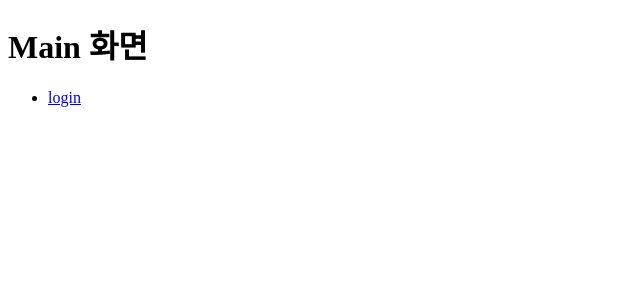
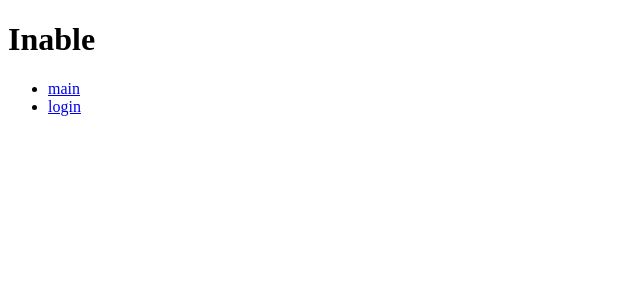
Before and after one commit to G-E-ANADA/inable-fe, a React (Vite) app: page / in a window 1280 px wide. Shown: the top 300 px of the page, without its empty margins (0-640 px from the left). Built offline with nearby package versions, Linux system fonts and the light colour scheme.

Commit message:
[feat] 임시네비게이션 (kan-6)

```diff
--- /dev/null
+++ b/src/pages/Header.tsx
@@ -0,0 +1,22 @@
+import { Link } from "react-router-dom";
+import useAuthStore from "../store/store";
+
+const Header = () => {
+  console.log(useAuthStore.getState().token);
+
+  return (
+    <div>
+      <h1>Inable</h1>
+      <ul>
+        <li>
+          <Link to="/">main</Link>
+        </li>
+        <li>
+          <Link to="/login">login</Link>
+        </li>
+      </ul>
+    </div>
+  );
+};
+
+export default Header;
--- a/src/pages/LoginPage.tsx
+++ b/src/pages/LoginPage.tsx
@@ -2,6 +2,7 @@ import Button from "@mui/material/Button";
 import TextField from "@mui/material/TextField";
 import { useState } from "react";
 import useAuthStore from "../store/store";
+import Header from "./Header";
 
 const Login = () => {
   const [username, setUsername] = useState("");
@@ -39,6 +40,8 @@ const Login = () => {
   };
 
   return (
+    <div>
+      <Header />
       <div
         style={{
           display: "flex",
@@ -67,6 +70,7 @@ const Login = () => {
           로그인
         </Button>
       </div>
+    </div>
   );
 };
 
--- a/src/pages/Main.tsx
+++ b/src/pages/Main.tsx
@@ -1,19 +1,11 @@
 import { Link } from "react-router-dom";
 import useAuthStore from "../store/store";
+import Header from "./Header";
 
 const Main = () => {
   console.log(useAuthStore.getState().token);
 
-  return (
-    <div>
-      <h1>Main 화면</h1>
-      <ul>
-        <li>
-          <Link to="/login">login</Link>
-        </li>
-      </ul>
-    </div>
-  );
+  return <Header />;
 };
 
 export default Main;
```
Lines whose indentation alone changed are shown as unchanged.
